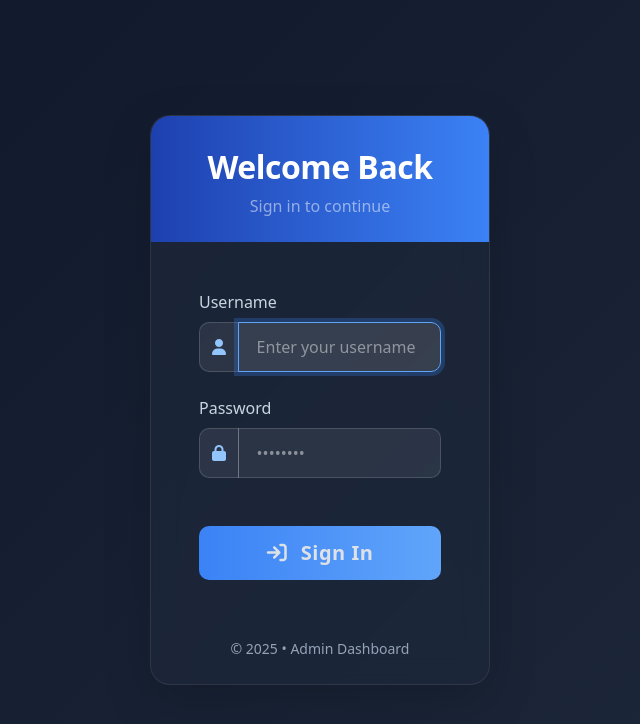
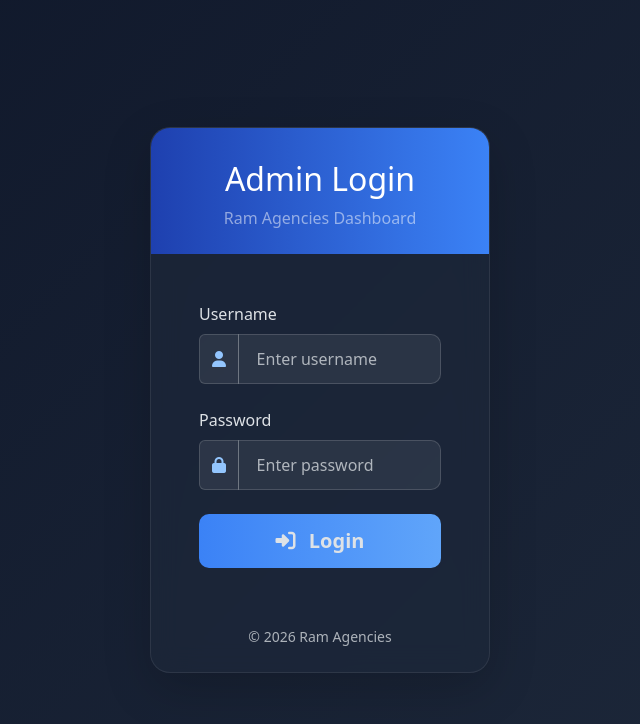
Before and after one commit to rangasarvesh738/ram_agencies, a Flask app: page /login in a window 1280 px wide. Shown: the top 724 px of the page, without its empty margins (320-960 px from the left). Run offline with Flask 3, Linux system fonts and the light colour scheme.

Commit message:
Update login.html

```diff
--- a/templates/login.html
+++ b/templates/login.html
@@ -3,7 +3,7 @@
 <head>
     <meta charset="UTF-8">
     <meta name="viewport" content="width=device-width, initial-scale=1.0">
-    <title>Login • Dashboard</title>
+    <title>Admin Login • Ram Agencies</title>
 
     <link href="https://cdn.jsdelivr.net/npm/bootstrap@5.3.3/dist/css/bootstrap.min.css" rel="stylesheet">
     <link rel="stylesheet" href="https://cdnjs.cloudflare.com/ajax/libs/font-awesome/6.5.1/css/all.min.css">
@@ -30,15 +30,8 @@
             border: 1px solid rgba(255,255,255,0.08);
             border-radius: 20px;
             backdrop-filter: blur(14px);
-            box-shadow:
-                0 20px 40px rgba(0,0,0,0.5),
-                0 8px 20px rgba(0,0,0,0.3);
+            box-shadow: 0 20px 40px rgba(0,0,0,0.5);
             overflow: hidden;
-            transition: transform 0.25s ease;
-        }
-
-        .card:hover {
-            transform: translateY(-6px);
         }
 
         .card-header {
@@ -54,7 +47,6 @@
             color: white;
             border-radius: 10px;
             padding: 0.75rem 1.1rem;
-            transition: all 0.2s;
         }
 
         .form-control:focus {
@@ -64,23 +56,16 @@
             color: white;
         }
 
-        .form-control::placeholder {
-            color: rgba(255,255,255,0.45);
-        }
-
         .btn-login {
             background: linear-gradient(90deg, #3b82f6, #60a5fa);
             border: none;
             border-radius: 10px;
             padding: 0.75rem 1.5rem;
             font-weight: 600;
-            letter-spacing: 0.5px;
-            transition: all 0.25s;
         }
 
         .btn-login:hover {
             background: linear-gradient(90deg, #2563eb, #3b82f6);
-            transform: translateY(-2px);
             box-shadow: 0 10px 25px rgba(59, 130, 246, 0.4);
         }
 
@@ -88,21 +73,6 @@
             background: rgba(255,255,255,0.08);
             border: 1px solid rgba(255,255,255,0.15);
             color: #93c5fd;
-            border-radius: 10px 0 0 10px;
-        }
-
-        h2 {
-            font-weight: 700;
-            letter-spacing: -0.5px;
-        }
-
-        .text-muted {
-            color: #94a3b8 !important;
-        }
-
-        .form-label {
-            color: #cbd5e1;
-            font-weight: 500;
         }
     </style>
 </head>
@@ -113,45 +83,54 @@
     <div class="card shadow-lg">
 
         <div class="card-header">
-            <h2 class="text-white mb-0">Welcome Back</h2>
-            <p class="text-white-50 mb-0 mt-2">Sign in to continue</p>
+            <h2 class="text-white mb-0">Admin Login</h2>
+            <p class="text-white-50 mb-0 mt-2">Ram Agencies Dashboard</p>
         </div>
 
         <div class="card-body p-4 p-md-5">
 
+            <!-- 🔥 ERROR MESSAGE -->
+            {% if error %}
+            <div class="alert alert-danger text-center">
+                <i class="fa-solid fa-circle-exclamation me-2"></i>
+                {{ error }}
+            </div>
+            {% endif %}
+
             <form method="POST">
 
                 <div class="mb-4">
-                    <label for="username" class="form-label">Username</label>
+                    <label class="form-label">Username</label>
                     <div class="input-group">
-                        <span class="input-group-text"><i class="fa-solid fa-user"></i></span>
+                        <span class="input-group-text">
+                            <i class="fa-solid fa-user"></i>
+                        </span>
                         <input type="text"
                                class="form-control"
-                               id="username"
                                name="username"
-                               placeholder="Enter your username"
-                               required
-                               autofocus>
+                               placeholder="Enter username"
+                               required>
                     </div>
                 </div>
 
                 <div class="mb-4">
-                    <label for="password" class="form-label">Password</label>
+                    <label class="form-label">Password</label>
                     <div class="input-group">
-                        <span class="input-group-text"><i class="fa-solid fa-lock"></i></span>
+                        <span class="input-group-text">
+                            <i class="fa-solid fa-lock"></i>
+                        </span>
                         <input type="password"
                                class="form-control"
-                               id="password"
                                name="password"
-                               placeholder="••••••••"
+                               placeholder="Enter password"
                                required>
                     </div>
                 </div>
 
-                <div class="d-grid mt-5">
+                <div class="d-grid mt-4">
                     <button type="submit" class="btn btn-login btn-lg">
-                        <i class="fa-solid fa-arrow-right-to-bracket me-2"></i>
-                        Sign In
+                        <i class="fa-solid fa-right-to-bracket me-2"></i>
+                        Login
                     </button>
                 </div>
 
@@ -161,7 +140,7 @@
 
         <div class="card-footer bg-transparent border-0 text-center pb-4">
             <small class="text-muted">
-                © 2025 • Admin Dashboard
+                © 2026 Ram Agencies
             </small>
         </div>
 
```
